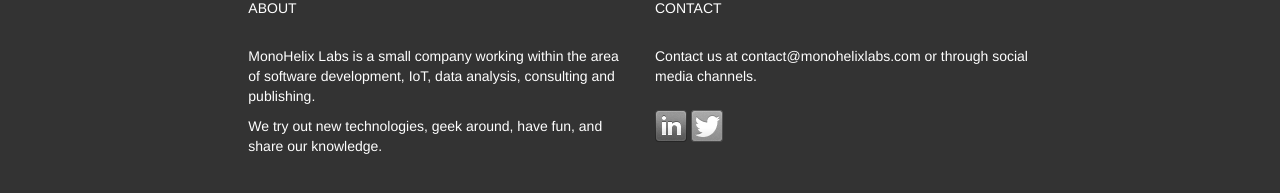
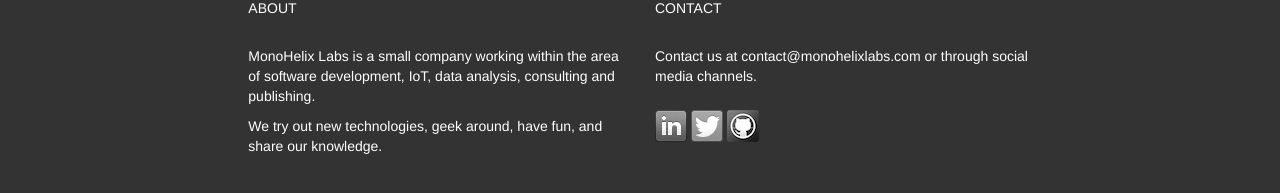
Before and after one commit to MonoHelixLabs/MonoHelixLabs.github.io, a Jekyll site: the page index.html, which Jekyll copies as it is, in a window 1280 px wide and 900 px high, scrolled down 1435 px. Shown: the part 674-867 px from the top of the window. Built offline with Jekyll 4.4.1, drawn with Linux system fonts in a browser that asks for light colours; nearby versions of some CDN libraries.

Commit message:
Added github link

```diff
--- a/index.html
+++ b/index.html
@@ -167,6 +167,8 @@
           <div id="socialtrail" style="line-height: 36px;">
             <a href="https://www.linkedin.com/company/monohelix-labs" target="_blank"><img class="social" src="images/linkedin-32x32.png" alt="LinkedIn" style="display: inherit; width: 32px; height: 32px; -webkit-filter: grayscale(100%); filter: grayscale(100%);"></a>
             <a href="https://twitter.com/monohelixlabs" target="_blank"><img class="social" src="images/twitter-32x32.png" alt="Twitter" style="display: inherit; width: 32px; height: 32px; -webkit-filter: grayscale(100%); filter: grayscale(100%);"></a>
+            <a href="https://github.com/MonoHelixLabs" target="_blank"><img class="social" src="images/github-32x32.png" alt="GitHub" style="display: inherit; width: 32px; height: 32px; -webkit-filter: grayscale(100%); filter: grayscale(100%);"></a>
+
         </div>
         </div>
       </div>
```
Also changed, not shown: images/github-32x32.png (added).
